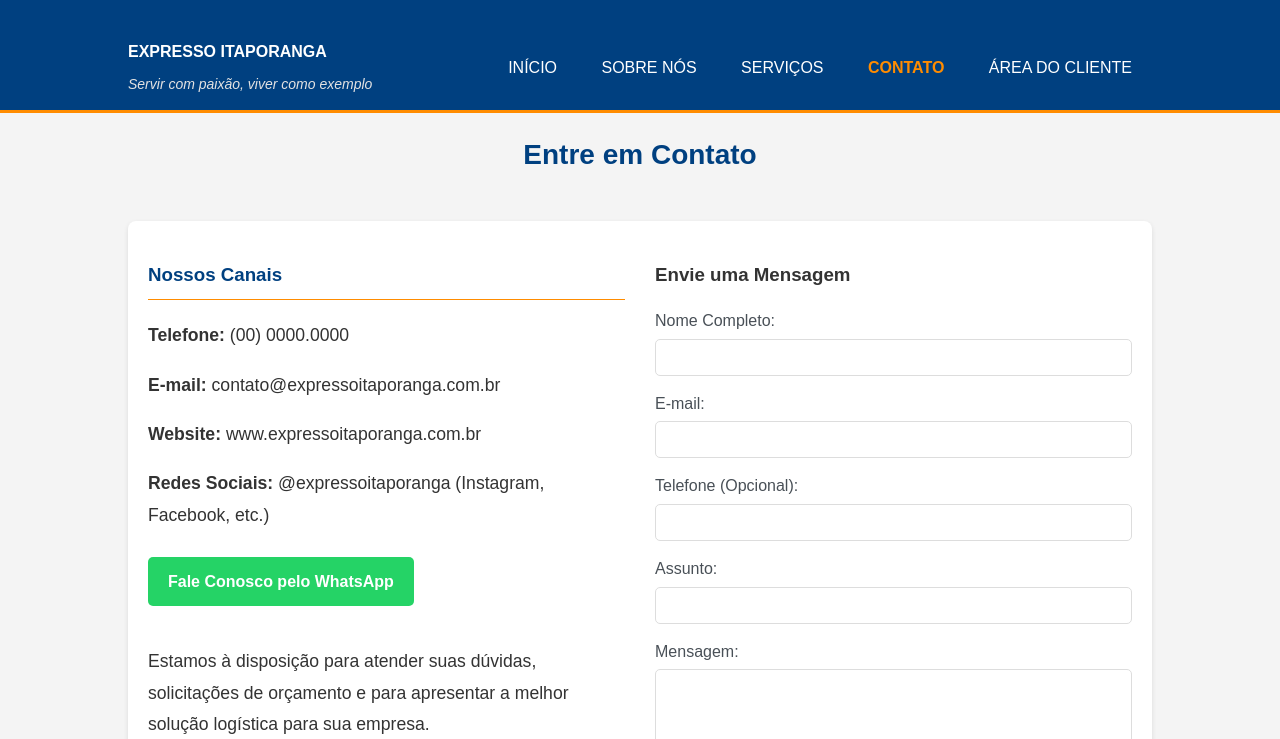
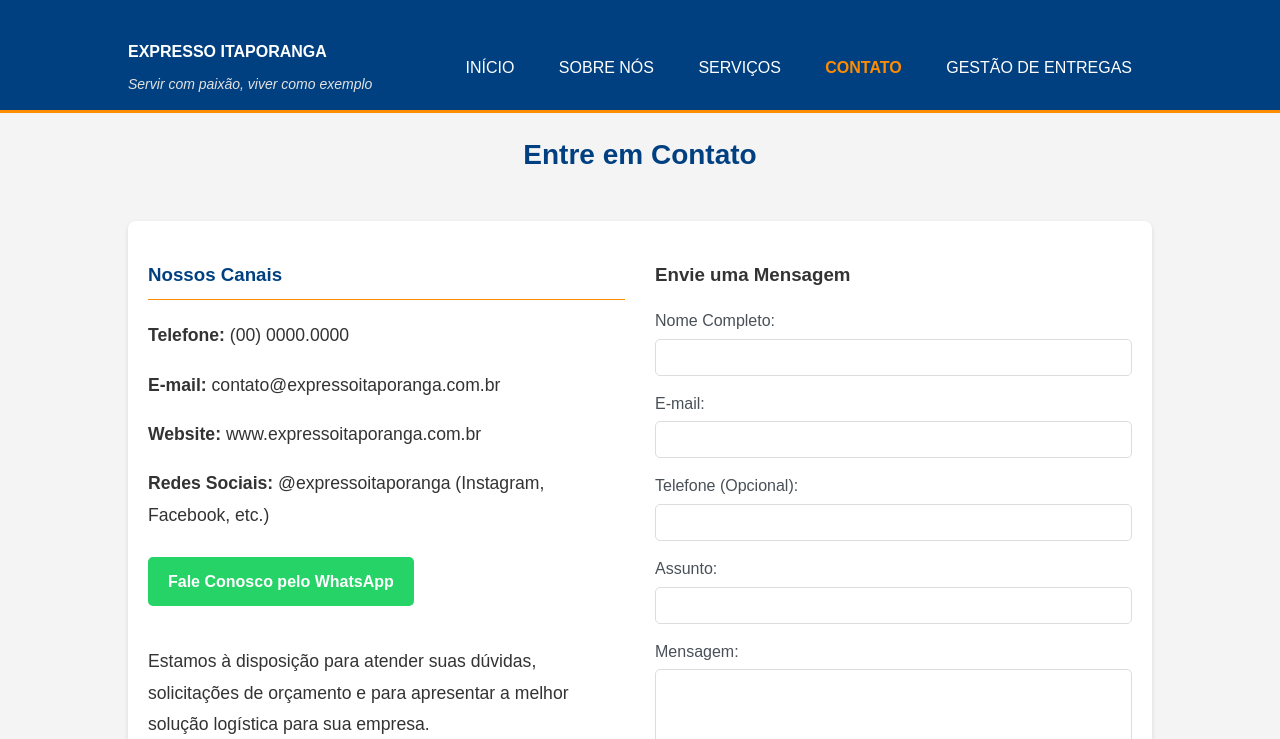
Before and after one commit to DELUCRE/expresso-itaporanga-frontend, a plain HTML site: page contato.html in a window 1280 px wide. Shown: the top 739 px of the page. Drawn offline with Linux system fonts and the light colour scheme.

Commit message:
Update contato.html

```diff
--- a/contato.html
+++ b/contato.html
@@ -76,7 +76,7 @@
                     <li><a href="sobre.html">Sobre Nós</a></li>
                     <li><a href="servicos.html">Serviços</a></li>
                     <li><a href="contato.html" class="current">Contato</a></li>
-                    <li><a href="/login.html">Área do Cliente</a></li>
+                    <li><a href="/login.html">Gestão de Entregas</a></li>
                 </ul>
             </nav>
         </div>
```
